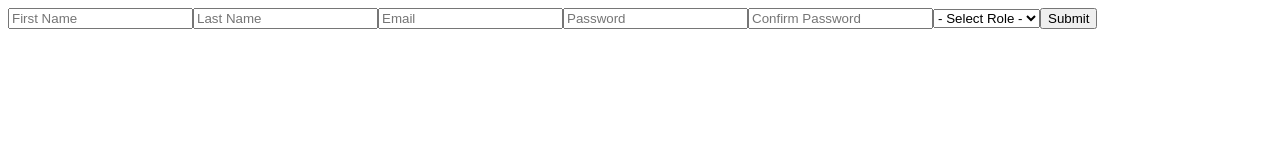
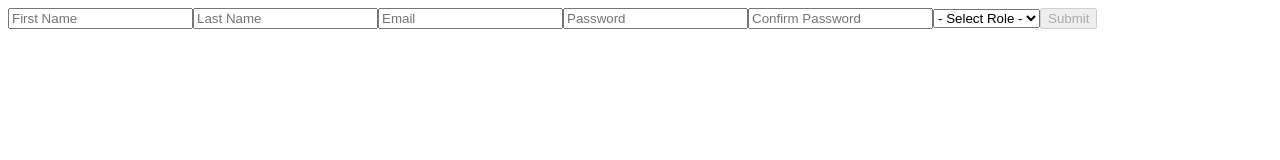
Before and after one commit to KSClopton/Front-End, a React (Create React App) app in the folder anytime/: page /SignUp in a window 1280 px wide. Shown: the top 160 px of the page. Built offline with nearby package versions, Linux system fonts and the light colour scheme.

Commit message:
Finished validation in yup

```diff
--- a/anytime/package.json
+++ b/anytime/package.json
@@ -10,7 +10,8 @@
     "react": "^16.13.1",
     "react-dom": "^16.13.1",
     "react-router-dom": "^5.2.0",
-    "react-scripts": "3.4.1"
+    "react-scripts": "3.4.1",
+    "yup": "^0.29.0"
   },
   "scripts": {
     "start": "react-scripts start",
--- a/anytime/src/App.js
+++ b/anytime/src/App.js
@@ -3,16 +3,22 @@ import {BrowserRouter as Router, Route, Link} from 'react-router-dom'
 import ClientSignUp from './Components/ClientSignUp'
 import ClientSignIn from './Components/ClientSignIn'
 import axios from 'axios';
+import * as yup from 'yup';
+import formSchema from './formSchema'
 
 
 const initialSignUpValues = {firstName: '', lastName: '', email: '', password: '', role: ''}
 const initialSignInValues = {email: '', password: ''}
 const initialNewSignIn = {}
+const initialDisabled = true;
+const initialFormErrors = {firstName: '', lastName: '', email: '', password: '',confirmPassword: '', role: ''}
 
 function App() {
   const [signUp, setSignUp ] = useState(initialSignUpValues)
   const [signIn, setSignIn ] = useState(initialSignInValues)
   const [newSignIn, setNewSignIn] = useState()
+  const [disabled, setDisabled ] = useState(initialDisabled)
+  const [formErrors, setFormErrors] = useState(initialFormErrors)
 
   const postNewSignIn = (newClient) => {
     axios.post('http://anywhere-fit.herokuapp.com/api/auth/register', newClient)
@@ -25,13 +31,25 @@ function App() {
       console.log('The api is not working')
     })
     .finally({
-
     })
   }
   const onSignUpChange = e => {
     const name = e.target.name;
     const value = e.target.value;
 
+    yup
+      .reach(formSchema, name)
+      .validate(value)
+      .then(valid => {
+        setFormErrors({...formErrors,
+          [name]: ''})
+      })
+      .catch(err => {
+        setFormErrors({
+          ...formErrors,
+          [name]: err.errors[0]
+        })
+      })
     setSignUp({
       ...signUp,
       [name]: value
@@ -58,15 +76,22 @@ function App() {
       [name]: value
     })
   }
+  useEffect(() => {
+    formSchema.isValid(signUp)
+    .then(valid => {
+      setDisabled(!valid)
+    })
+
+  }, [signUp])
 
   return (
     <Router>
     <div className="App">
       <Route path='/SignUp'>
-        <ClientSignUp onSubmit={onSubmit} signUp={signUp} onSignUpChange={onSignUpChange}/>
+        <ClientSignUp disabled={disabled} onSubmit={onSubmit} signUp={signUp} onSignUpChange={onSignUpChange} errors={formErrors}/>
       </Route>
       <Route path='/SignIn'>
-        <ClientSignIn onSubmit={onSubmit} signIn={signIn}onSignInChange={onSignInChange}/>
+        <ClientSignIn onSubmit={onSubmit} signIn={signIn} onSignInChange={onSignInChange}/>
       </Route>
     </div>
     </Router>
--- a/anytime/src/Components/ClientSignUp.js
+++ b/anytime/src/Components/ClientSignUp.js
@@ -3,9 +3,17 @@ import {Link} from 'react-router-dom'
 
 
 function ClientSignUP(props) {
-    const {signUp, onSignUpChange, onSubmit} = props
+    const {signUp, onSignUpChange, onSubmit, disabled, errors} = props
     return (
         <form className='form container' onSubmit={onSubmit}>
+            <div>
+                <div>{errors.firstName}</div>
+                <div>{errors.lastName}</div>
+                <div>{errors.email}</div>
+                <div>{errors.password}</div>
+                <div>{errors.confirmPassword}</div>
+                <div>{errors.role}</div>
+            </div>
         <div>
             <input placeholder="First Name" name="firstName" value={signUp.firstname} onChange={onSignUpChange}/>
             <input placeholder="Last Name" name="lastName" value={signUp.lastname} onChange={onSignUpChange}/>
@@ -17,7 +25,7 @@ function ClientSignUP(props) {
                 <option value='Instructor'>Instructor</option>
                 <option value='Client'>Client</option>
             </select>
-            <button>Submit</button>
+            <button disabled={disabled}>Submit</button>
         </div>
     </form>
     )
--- /dev/null
+++ b/anytime/src/formSchema.js
@@ -0,0 +1,32 @@
+import * as yup from 'yup';
+
+const formSchema = yup.object().shape({
+    firstName: yup
+        .string()
+        .required('Please enter your first name')
+        .trim(),
+    lastName: yup
+        .string()
+        .required('Please enter your last name')
+        .trim(),
+    email: yup
+        .string()
+        .email('Enter a valid email address')
+        .required('Please enter your email')
+        .trim(),
+    password: yup
+        .string()
+        .required('Please enter a password')
+        .trim()
+        .min(8, 'Password is not strong enough'),
+    confirmPassword: yup
+        .string()
+        .required('Please confirm your password'),
+        // .test('passwords-match', "Passwords do not match", function(value){
+        //     return this.parent.password == value;
+        // }),
+    role: yup
+        .string()
+        .required()
+})
+export default formSchema;
```
Also changed, not shown: 1 other file (tests, documents, lock files or other folders).
